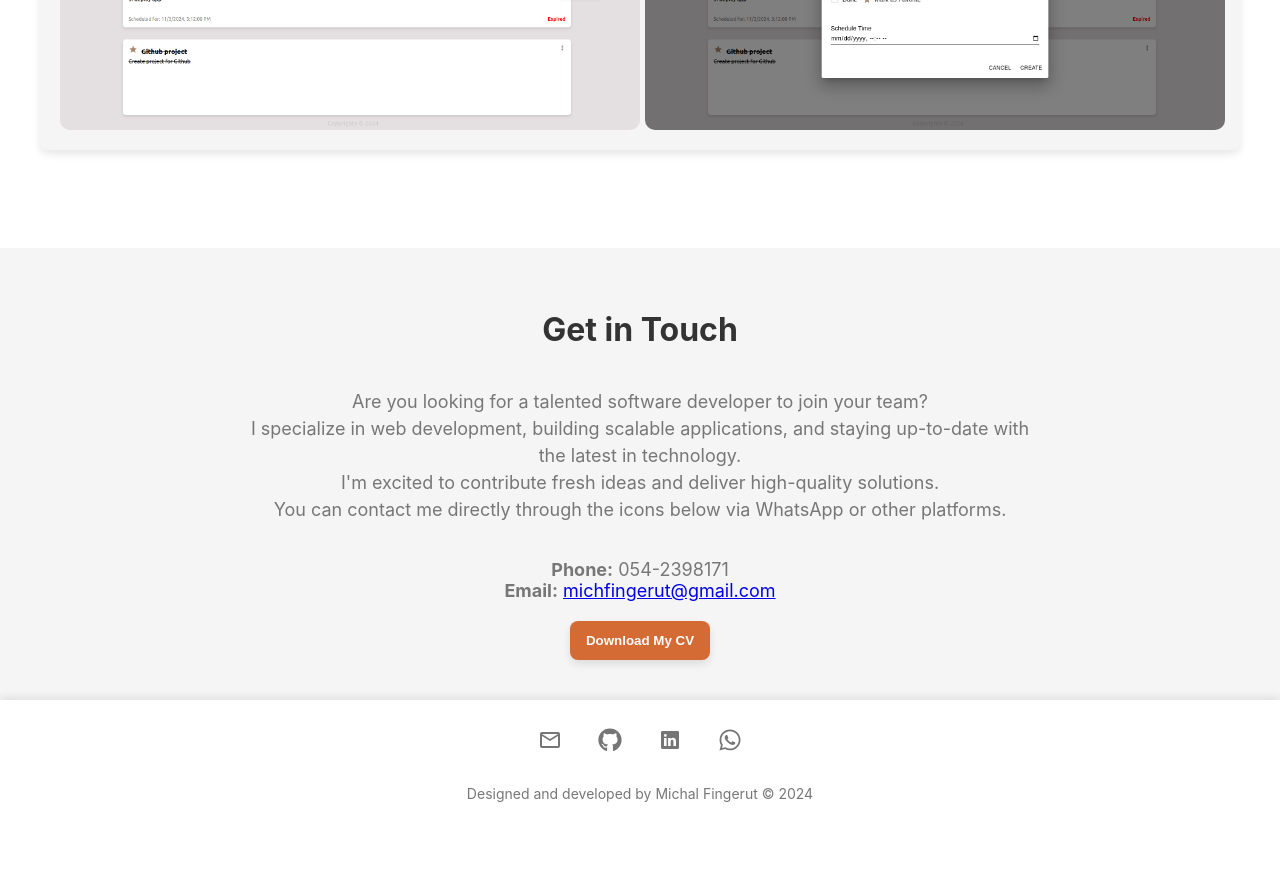
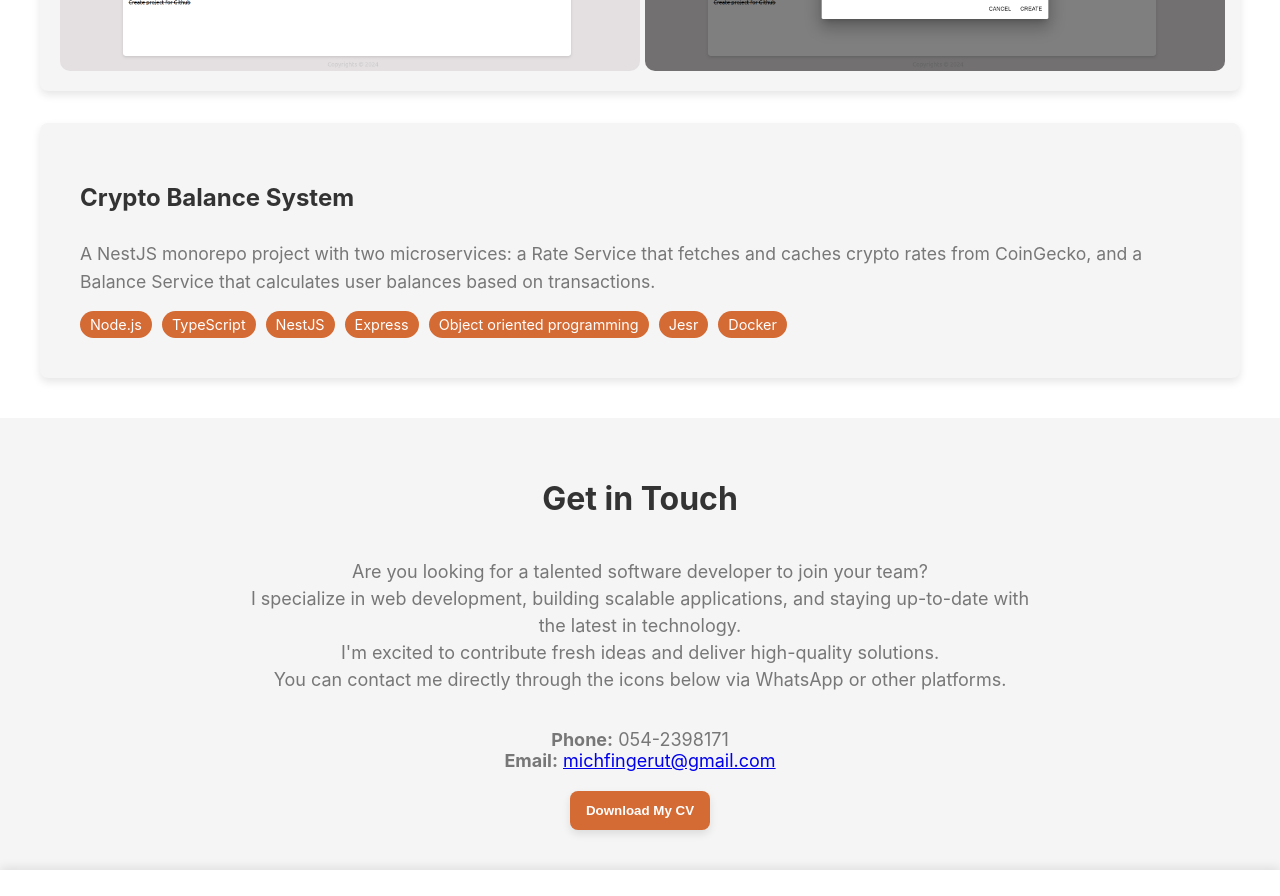
Before and after one commit to michfingerut/MichalFProtfolio, a React (Create React App) app: page / in a window 1280 px wide. Shown: the part 3280-4176 px from the top of the page. Before the commit the page ends 4096 px from the top, so only its background shows below. Built offline with nearby package versions, Linux system fonts and the light colour scheme.

Commit message:
add new project

```diff
--- a/src/components/Projects.jsx
+++ b/src/components/Projects.jsx
@@ -13,7 +13,8 @@ import knGroupPage from '../assets/kn_group_page.png';
 import knEdit from '../assets/kn_edit.png';
 
 function Projects() {
-  const project = {
+  const project = [
+    {
       name: 'Keeper Notes',
       description:
         'KeeperNotes is a web app for managing personal notes, groups, and members. It enables users to create, edit, and delete notes, manage group memberships, and collaborate seamlessly. ',
@@ -29,7 +30,22 @@ function Projects() {
         'Jest',
         'PostgreSQL',
       ],
-  };
+    },
+    {
+      name: 'Crypto Balance System',
+      description:
+        'A NestJS monorepo project with two microservices: a Rate Service that fetches and caches crypto rates from CoinGecko, and a Balance Service that calculates user balances based on transactions. ',
+      techStack: [
+        'Node.js',
+        'TypeScript',
+        'NestJS',
+        'Express',
+        'Object oriented programming',
+        'Jesr',
+        'Docker',
+      ],
+    },
+  ];
 
   return (
     <ProjectsContainer>
@@ -37,10 +53,10 @@ function Projects() {
         <h1>Projects</h1>
         <ProjectCard>
           <ProjectContent>
-            <ProjectTitle>{project.name}</ProjectTitle>
-            <ProjectDescription>{project.description}</ProjectDescription>
+            <ProjectTitle>{project[0].name}</ProjectTitle>
+            <ProjectDescription>{project[0].description}</ProjectDescription>
             <TechStack>
-              {project.techStack.map((tech, index) => (
+              {project[0].techStack.map((tech, index) => (
                 <TechItem key={index}>{tech}</TechItem>
               ))}
             </TechStack>
@@ -50,6 +66,18 @@ function Projects() {
             <ProjectImage src={knEdit} alt="Project screenshot" />
           </ImageContainer>
         </ProjectCard>
+
+        <ProjectCard style={{ marginTop: '2em' }}>
+          <ProjectContent>
+            <ProjectTitle>{project[1].name}</ProjectTitle>
+            <ProjectDescription>{project[1].description}</ProjectDescription>
+            <TechStack>
+              {project[1].techStack.map((tech, index) => (
+                <TechItem key={index}>{tech}</TechItem>
+              ))}
+            </TechStack>
+          </ProjectContent>
+        </ProjectCard>
       </div>
     </ProjectsContainer>
   );
--- a/src/styles/styles.jsx
+++ b/src/styles/styles.jsx
@@ -111,6 +111,11 @@ const AboutSecondaryContainer = styled(SecondaryContainer)`
     border-radius: 38px;
     @media (max-width: 768px) {
       width: 150px;
+    }
+
+    &:hover {
+      transform: scale(1.1);
+      box-shadow: 0 8px 16px rgba(0, 0, 0, 0.2);
     }
   }
 `;
```
Lines whose indentation alone changed are shown as unchanged.
